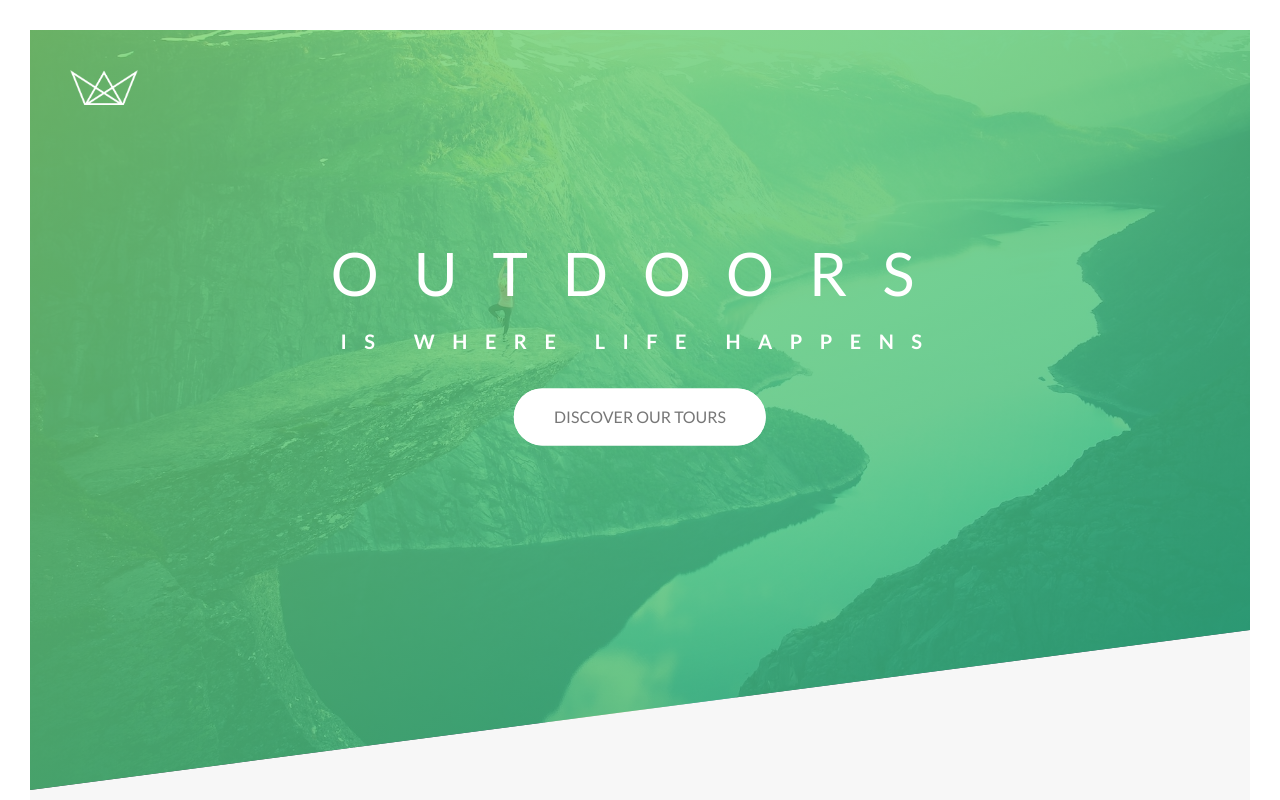
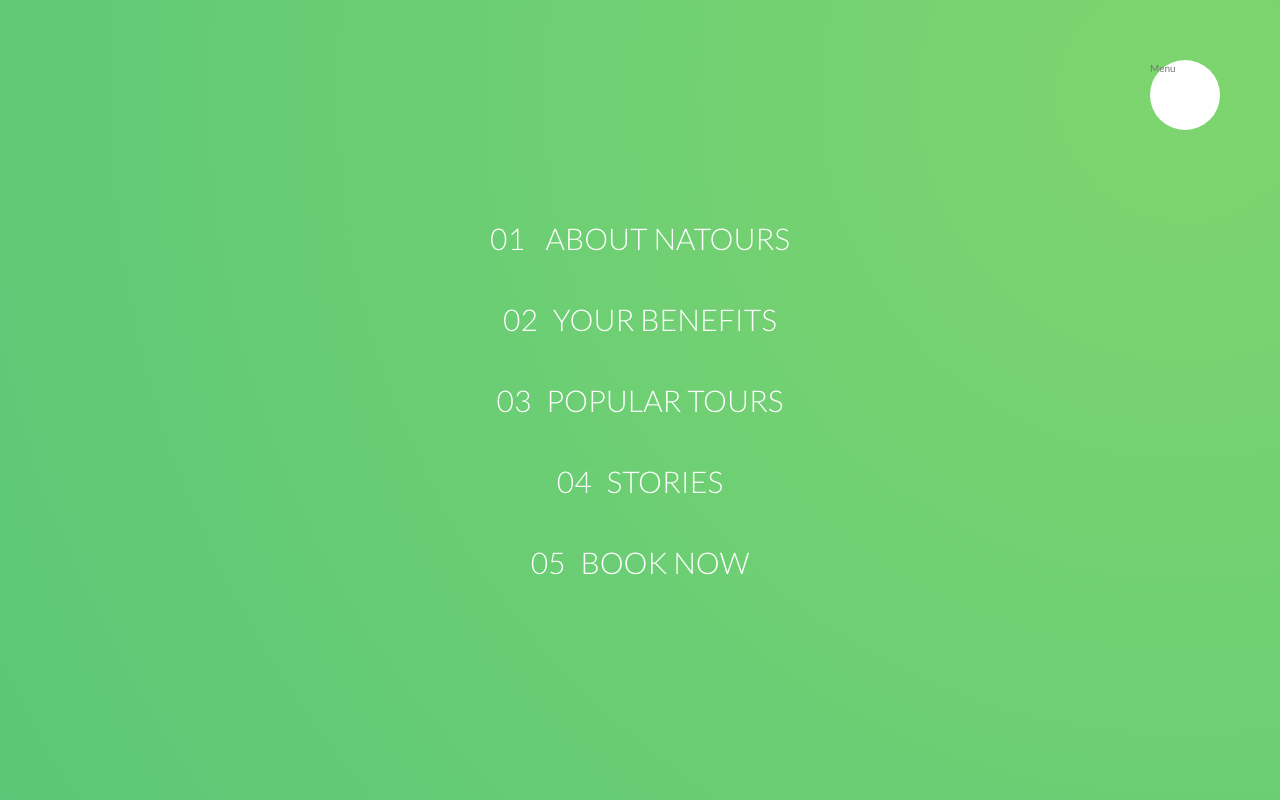
Before and after one commit to larklarky/natours, a website: page starter/index.html in a window 1280 px wide. Shown: the top 800 px of the page. Drawn offline with Linux system fonts and the light colour scheme.

Commit message:
start building the Navigation, add an animation to the navigation menu

```diff
--- a/starter/index.html
+++ b/starter/index.html
@@ -13,6 +13,22 @@
         <title>Natours | Exciting tours for adventurous people</title>
     </head>
     <body>
+        <div class="navigation">
+            <input type="checkbox" id="navi-toggle" class="navigation__checkbox">
+            <label for="navi-toggle" class="navigation__button">Menu</label>
+            <div class="navigation__background">&nbsp;</div>
+            <nav class="navigation__nav">
+                <ul class="navigation__list">
+                    <li class="navigation__item"><a href="#" class="navigation__link"><span>01</span> About Natours</a></li>
+                    <li class="navigation__item"><a href="#" class="navigation__link"><span>02</span>Your benefits</a></li>
+                    <li class="navigation__item"><a href="#" class="navigation__link"><span>03</span>Popular tours</a></li>
+                    <li class="navigation__item"><a href="#" class="navigation__link"><span>04</span>Stories</a></li>
+                    <li class="navigation__item"><a href="#" class="navigation__link"><span>05</span>Book now</a></li>
+                </ul>
+            </nav>
+        </div>
+
+
         <header class="header">
             <div class="header__logo-box">
                 <img src="./img/logo-white.png" alt="logo" class="header__logo"/>
--- /dev/null
+++ b/starter/sass/layout/_navigation.scss
@@ -0,0 +1,82 @@
+.navigation {
+    &__checkbox {
+        display: none;
+    }
+
+    &__button {
+        background-color: $color-white;
+        height: 7rem;
+        width: 7rem;
+        border-radius: 50%;
+        position: fixed;
+        top: 6rem;
+        right: 6rem;
+        z-index: 2000;
+    }
+
+    &__background {
+        height: 6rem;
+        width: 6rem;
+        border-radius: 50%;
+        position: fixed;
+        top: 6.5rem;
+        right: 6.5rem;
+        background-image: radial-gradient($color-primary-light, $color-primary-dark);
+        z-index: 1000;
+
+        transform: scale(80);
+    }
+
+    &__nav {
+        height: 100vh;
+        width: 100%;
+        position: fixed;
+        top: 0;
+        right: 0;
+        z-index: 1500;
+    }
+
+    &__list {
+        position: absolute;
+        top: 50%;
+        left: 50%;
+        transform: translate(-50%, -50%);
+        list-style: none;
+        text-align: center;
+    }
+
+    &__item {
+        margin: 1rem;
+    }
+
+    &__link {
+        &:link,
+        &:visited {
+            font-size: 3rem;
+            font-weight: 300;
+            color: $color-white;
+            text-decoration: none;
+            text-transform: uppercase;
+            padding: 1rem 1.5rem;
+            background-size: 230%;
+            background-image: linear-gradient(120deg, transparent 0%, transparent 50%, $color-white 50%);
+            transition: all .4s;
+            display: inline-block;
+
+            span {
+                margin-right: 1.5rem;
+                display: inline-block;
+            }
+        }
+
+        &:hover,
+        &:active {
+            background-position: 100%;
+            color: $color-primary;
+            transform: translateX(1rem);
+        }
+
+
+
+    }
+}
--- a/starter/sass/main.scss
+++ b/starter/sass/main.scss
@@ -17,6 +17,7 @@
 
 @import 'layout/footer';
 @import 'layout/grid';
+@import 'layout/navigation';
 
 @import 'layout/header';
 
```
Also changed, not shown: starter/css/style.css, 1 other file.
